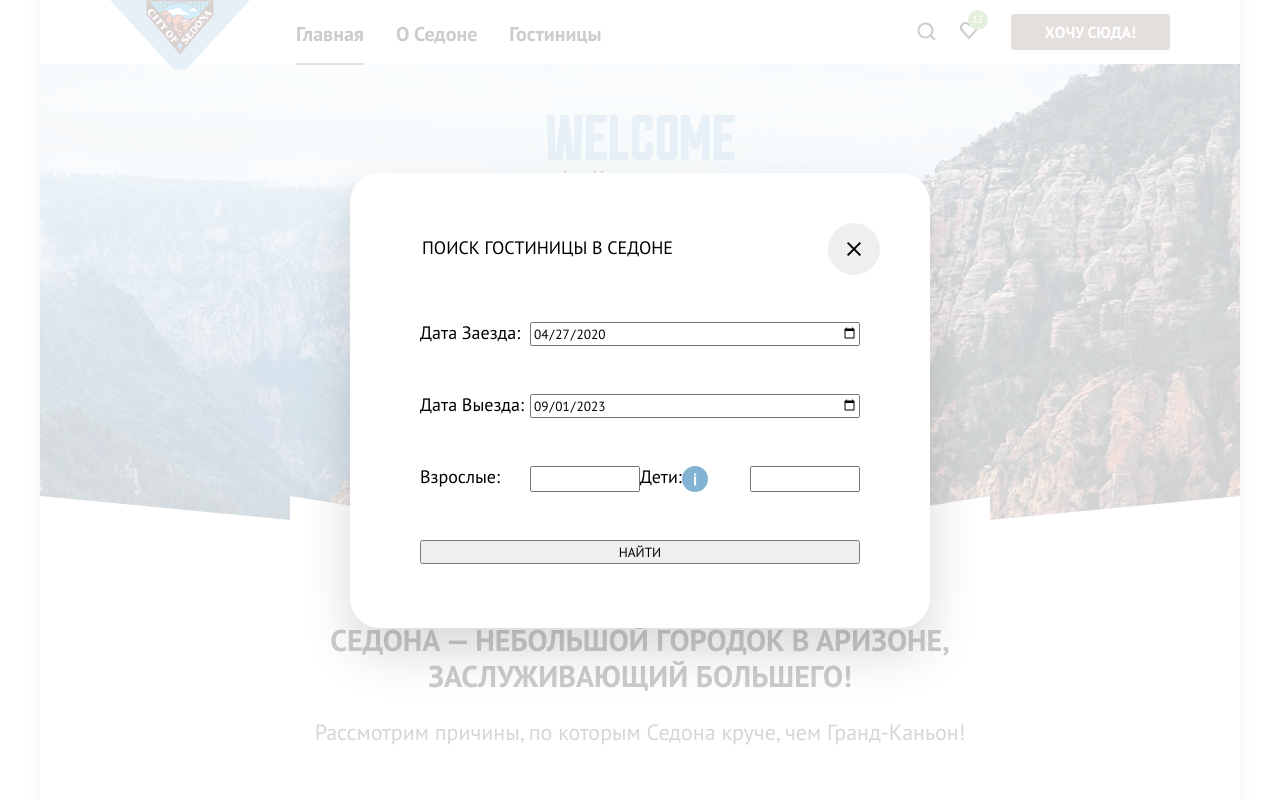
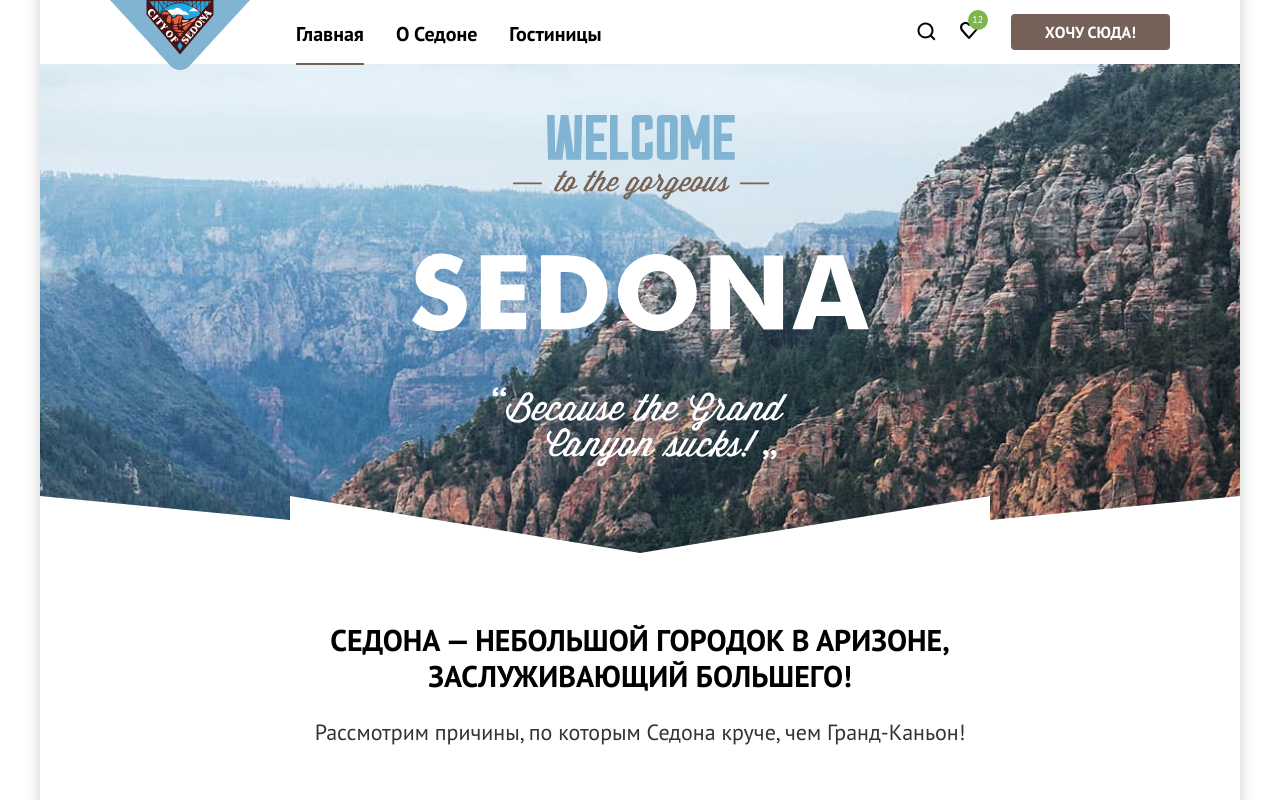
Before and after one commit to htmlacademy-htmlcss/2486063-sedona-1, a plain HTML site: page 8/index.html in a window 1280 px wide. Shown: the top 800 px of the page. Drawn offline with Linux system fonts and the light colour scheme.

Commit message:
:heavy_check_mark: Сборка #8

```diff
--- a/8/index.html
+++ b/8/index.html
@@ -447,7 +447,7 @@
         </div>
       </footer>
 
-      <div class="modal-container">
+      <div class="visually-hidden modal-container">
         <div class="modal-window">
           <button class="close-btn" type="button">
             <span class="visually-hidden">Закрыть</span>
```
